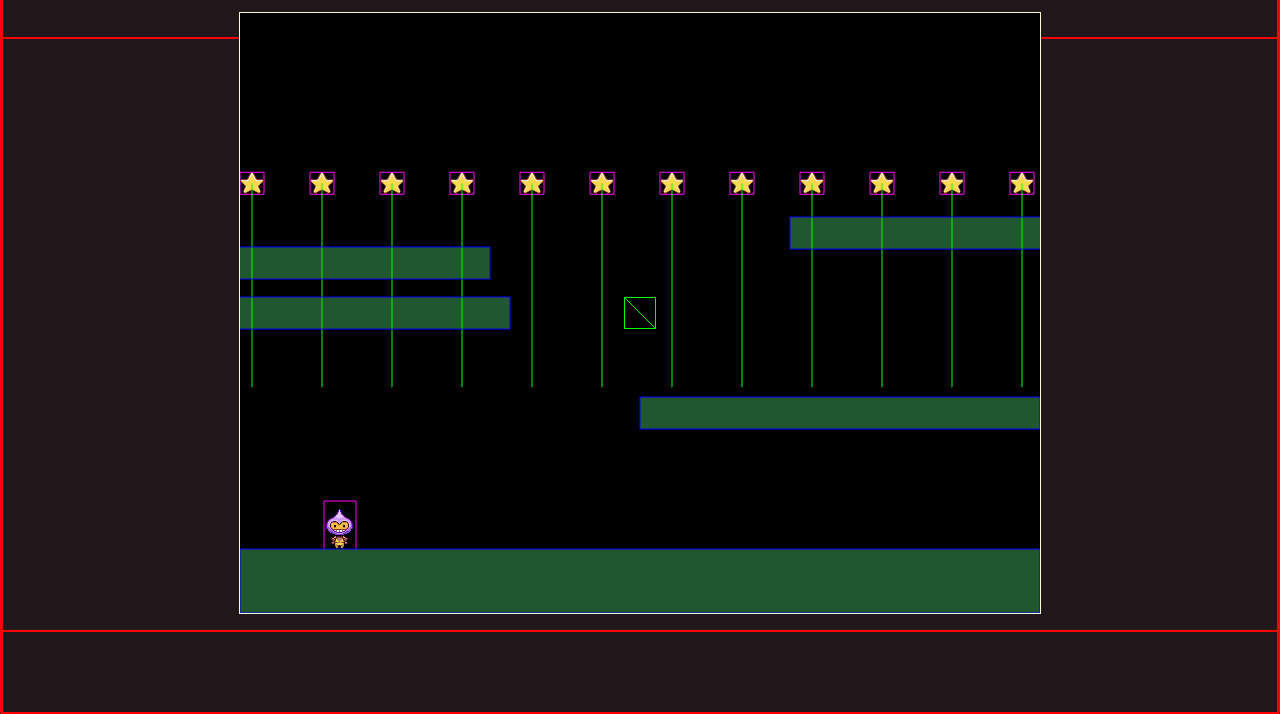
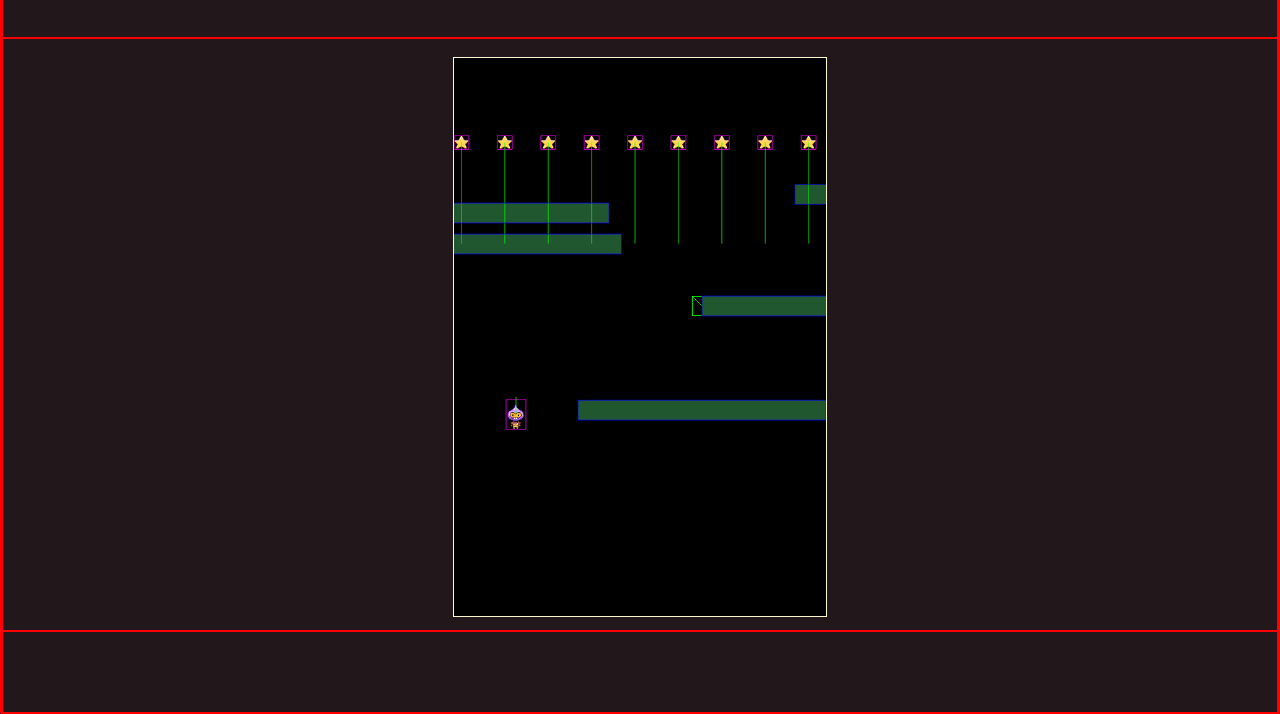
Before and after one commit to DannniF/MazeMazeRunning, a website built with Vite: page index.html in a window 1280 px wide. Shown: the part 87-801 px from the top of the page. Built offline with nearby package versions, Linux system fonts and the light colour scheme; animation ran at ten frames a second; files whose address does not match are found by name.

Commit message:
camrea follows player, minimap added, and minimap toggle in progress

```diff
--- a/index.html
+++ b/index.html
@@ -6,6 +6,8 @@
     <meta name="viewport" content="width=device-width, initial-scale=1.0" />
     <title>Vite App</title>
     <script type="module" src="/main.js" defer></script>
+    <script type="module" src="/test.js" defer></script>
+
   </head>
   <body>
     <header>
--- a/main.js
+++ b/main.js
@@ -1,43 +1,45 @@
 import './style.css'
 import Phaser from 'phaser'
 
+//rewriting code to use class Example extends Phaser.Scene which allows us to ...
 const sizes = {
-  width:800,
-  height:600,
+  width: 600,
+  height: 900,
 }
-
-const speedDown = 500
-
-var config = {
-  type: Phaser.WEBGL,
-  width: sizes.width,
-  height:sizes.height,
-canvas:gameCanvas,
-physics: {
-  default:"arcade",
-    arcade:{
-      gravity:{y:speedDown},
-      debug: true
+const gravity = {
+  light: 400,
+  normal:600,
+  heavy: 900,
 }
-},
-
-  scene: {
-    preload: preload,
-    create: create,
-    update: update
-  }
-};
-
 var player;
 var platforms;
 var cursors;
 var stars;
-var game = new Phaser.Game(config);
+var keyW;
+
+function PlatformLocation(x,y) {
+  platforms.create(x,y, 'ground');
+}
+function collectStar (player, star)
+{
+    star.disableBody(true, true);
+}
 
 
+function miniMap(){
+  this.map = this.cameras.add(100, 100, 400, 100).setZoom(0.2).setName('bbb');
+  this.map.setBackgroundColor(0x002244);
+  this.map.scrollX = 100;
+  this.map.scrollY = 300;
 
-function preload()
-{
+}
+
+
+class MazeMazeRunner extends Phaser.Scene{
+  constructor (){
+    super();
+  }
+  preload(){
     this.load.image('sky', 'assets/pexels-magda-ehlers-2114014.jpg');
     this.load.image('ground', 'assets/platform.png');
     this.load.image('star', 'assets/star.png');
@@ -48,26 +50,25 @@ function preload()
     );
   }
 
+  create(){
+    this.add.image(400, 400, 'sky');
+    this.physics.world.setBounds(0,0,2200,600);
+    this.cameras.main.setBounds(0,0,3200,600).setName('main')
 
-function PlatformLocation(x,y){
-  let plat = platforms.create(x,y, 'ground');
-  return plat
-
-}
-
-function create(){
-  this.add.image(400, 300, 'sky');
+    // this.matter.world.setBounds(0,0, 3200,600);
 
 
     platforms = this.physics.add.staticGroup();
-  platforms.create(400,568, 'ground').setScale(2).refreshBody();
+    PlatformLocation(400,568)
+    // .setScale(2).refreshBody();   Does not work with my created function ... figure out how to implement without
+    PlatformLocation(600, 400);
+    PlatformLocation(50, 250);
+    PlatformLocation(750, 220);
+    PlatformLocation(70,300)
+  ;
+    player = this.physics.add.sprite(100,450, 'dude');    //creates sprite and adds it onto the screen at 100 pxs to  x:100 and y:450
+    this.cameras.main.startFollow(player, false, 0.2,0.2)
 
-  platforms.create(600, 400, 'ground');
-  platforms.create(50, 250, 'ground');
-  platforms.create(750, 220, 'ground');
-  PlatformLocation(70,300)
-
-  player = this.physics.add.sprite(100,450, 'dude');    //creates sprite and adds it onto the screen at 100 pxs to  x:100 and y:450
 
     player.setBounce(0.2)
     player.setCollideWorldBounds(true);
@@ -94,6 +95,7 @@ this.anims.create({
   });
 
         cursors = this.input.keyboard.createCursorKeys()
+        keyW = this.input.keyboard.addKey(Phaser.Input.Keyboard.KeyCodes.W);
 
         stars = this.physics.add.group({
           key: 'star',
@@ -112,12 +114,18 @@ this.anims.create({
 
         this.physics.add.overlap(player, stars, collectStar, null, this);
   }
+  update(){
+    if(keyW.isDown){
+      miniMap.call(this)
 
-function update(){
+    }
+    if(keyW.isUp){
+
+    }
+
     if (cursors.left.isDown)
     {
       player.setVelocityX(-160);
-
       player.anims.play('left', true);
     }
     else if (cursors.right.isDown)
@@ -148,11 +156,213 @@ if (cursors.up.isDown && player.body.touching.left){
     }
 
   }
-function collectStar (player, star)
-{
-    star.disableBody(true, true);
 }
 
+const config = {
+  type: Phaser.WEBGL,
+  width: sizes.width,
+  height:sizes.height,
+  canvas:gameCanvas,
+physics: {
+  default:"arcade",
+    arcade:{
+      gravity:{y:gravity.light},
+      debug: true
+    }
+},
+  scene: MazeMazeRunner
+};
+const game = new Phaser.Game(config);
+
+
+
+
+
+
+
+
+
+
+
+
+
+
+
+
+
+
+
+
+
+
+
+
+
+
+
+
+
+
+
+//Size of the screen , easy access
+// const sizes = {
+//   width:800,
+//   height:600,
+// }
+//Speed of Falling Physcis variable created to be called within config
+// const speedDown = 500
+//config sets size of game and type of physics
+// var config = {
+//   type: Phaser.WEBGL,
+//   width: sizes.width,
+//   height:sizes.height,
+// canvas:gameCanvas,
+// physics: {
+//   default:"arcade",
+//     arcade:{
+//       gravity:{y:speedDown},
+//       debug: true
+//     }
+// },
+
+//   scene: {
+//     preload: preload,
+//     create: create,
+//     update: update
+//   }
+// };
+//our variables delcared
+// var player;
+// var platforms;
+// var cursors;
+// var stars;
+
+
+
+//Where our images, sprites, and object images will be placed
+// function preload()
+// {
+//   this.load.image('sky', 'assets/pexels-magda-ehlers-2114014.jpg');
+//   this.load.image('ground', 'assets/platform.png');
+//   this.load.image('star', 'assets/star.png');
+//   this.load.image('bomb', 'assets/bomb.png');
+//   this.load.spritesheet('dude',
+//       'assets/dude.png',
+//       { frameWidth: 32, frameHeight: 48 }
+//   );
+// }
+//function which creates platforms with just an x and y pixel count.
+// function PlatformLocation(x,y){
+//   platforms.create(x,y, 'ground');
+
+// }
+//checks if player and star is coliding
+// function collectStar (player, star)
+// {
+//     star.disableBody(true, true);
+// }
+//function where we create our objects giving them locations , physics, static bodies, properties , animations
+// function create(){
+//   this.add.image(3200, 400, 'sky');
+
+//   // this.matter.world.setBounds(0,0, 3200,600);
+//   this.minimap = this.cameras.add(200, 10, 400, 100).setZoom(0.2).setName('mini');
+//   this.minimap.setBackgroundColor(0x002244);
+//   this.minimap.scrollX = 1600;
+//   this.minimap.scrollY = 300;
+
+//   platforms = this.physics.add.staticGroup();
+//   platforms.create(400,568, 'ground').setScale(2).refreshBody();
+//   platforms.create(600, 400, 'ground');
+//   platforms.create(50, 250, 'ground');
+//   platforms.create(750, 220, 'ground');
+//   PlatformLocation(70,300)
+
+//   player = this.physics.add.sprite(100,450, 'dude');    //creates sprite and adds it onto the screen at 100 pxs to  x:100 and y:450
+
+//   player.setBounce(0.2)
+//   player.setCollideWorldBounds(true);
+
+//   this.anims.create({
+//     key: 'left',
+//     frames: this.anims.generateFrameNumbers('dude', {start: 0, end: 3}),
+//     frameRate: 10,
+//     repeate: -1
+//   });
+
+//   this.anims.create({
+//     key: 'turn',
+//     frames: [ { key: 'dude', frame: 4 } ],
+//     frameRate: 20
+// });
+
+// this.anims.create({
+//   key: 'right',
+//   frames: this.anims.generateFrameNumbers('dude', { start: 5, end: 8 }),
+//   frameRate: 10,
+//   repeat: -1
+
+// });
+
+//       cursors = this.input.keyboard.createCursorKeys()
+
+//       stars = this.physics.add.group({
+//         key: 'star',
+//         repeat: 11,
+//         setXY: { x: 12, y: 0, stepX: 70 }
+//     });
+
+//     stars.children.iterate(function (child) {
+
+//       child.setBounceY(Phaser.Math.FloatBetween(0.4, 0.8));
+
+//   });
+
+//       this.physics.add.collider(player, platforms);
+//       this.physics.add.collider(stars,platforms);
+
+//       this.physics.add.overlap(player, stars, collectStar, null, this);
+// }
+// function where we create eventliseners to check if buttons are pressed with if and else statements
+// function update(){
+//   if (cursors.left.isDown)
+// {
+//     player.setVelocityX(-160);
+
+//     player.anims.play('left', true);
+// }
+// else if (cursors.right.isDown)
+// {
+//     player.setVelocityX(160);
+
+//     player.anims.play('right', true);
+// }
+// else
+// {
+//     player.setVelocityX(0);
+
+//     player.anims.play('turn');
+// }
+
+// if (cursors.up.isDown && player.body.touching.down)
+// {
+//     player.setVelocityY(-330);
+// }
+// if (cursors.up.isDown && player.body.touching.right){
+//     player.setVelocityY(-330);
+
+// }
+
+// if (cursors.up.isDown && player.body.touching.left){
+//   player.setVelocityY(-330);
+
+// }
+
+// }
+
+
+
+// const game = new Phaser.Game(config);
 
 // const sizes = {
 //   width:500,
--- a/style.css
+++ b/style.css
@@ -55,11 +55,13 @@ main{
 #gameCanvas{
   border: 1px solid lightgoldenrodyellow;
   position: absolute;
-  top: 50%;
+  top: 53%;
   left: 50%;
   transform: translate(-50%, -50%);
-  dispaly: flex;
+  display: flex;
   z-index: 1;
+  height: 70vh;
+  width: auto;
 }
 
 .gameUI{}
```
Lines whose indentation alone changed are shown as unchanged.
